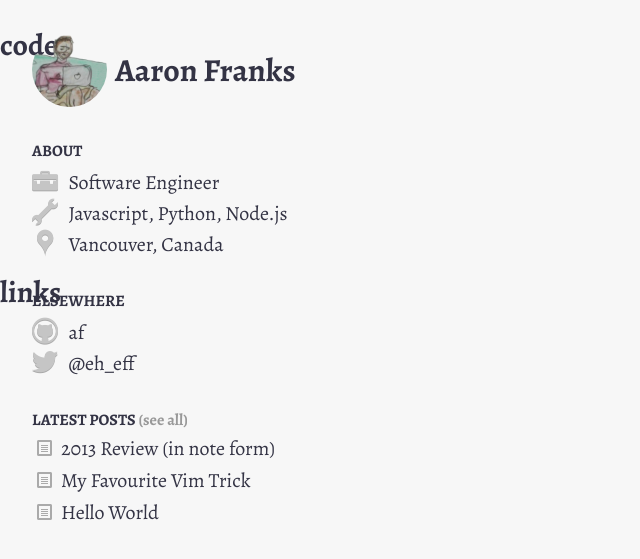
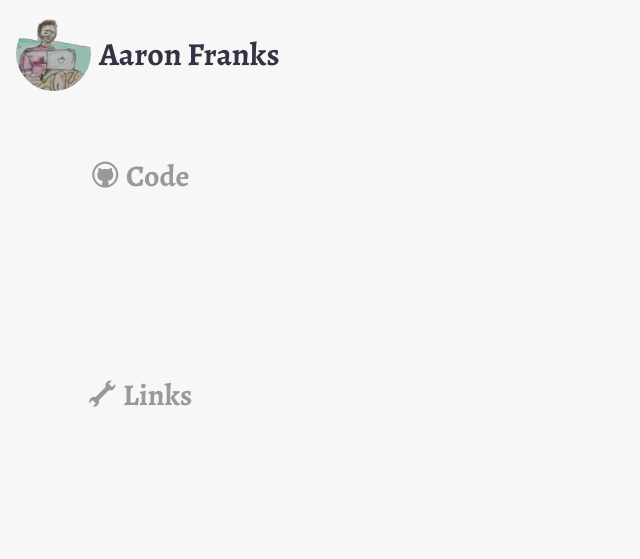
Before and after one commit to af/af.github.com, a Jekyll site: the page built from index.html, in a window 1280 px wide and 900 px high. Shown: the top 559 px of the window, without its empty margins (0-640 px from the left). Built offline with Jekyll 4.4.1, drawn with Linux system fonts in a browser that asks for light colours.

Commit message:
Remove old stuff from homepage.

```diff
--- a/_layouts/base.html
+++ b/_layouts/base.html
@@ -10,35 +10,14 @@
     <title>{{ page.title }}</title>
 </head>
 <body>
-    {{ content }}
-
     <header>
         <a class="title" href="/">
             <img class="avatar" src="/img/couch_tweaked.png" alt="" width="75" height="75" />
             <h1>Aaron Franks</h1>
         </a>
-        <nav>
-            <h2>About</h2>
-            <ul class="about">
-                <li class="work">Software Engineer</li>
-                <li class="tools">Javascript, Python, Node.js</li>
-                <li class="location">Vancouver, Canada</li>
-            </ul>
+    </header>
 
-            <h2>Elsewhere</h2>
-            <ul class="elsewhere">
-                <li class="github"><a href="https://github.com/af">af</a></li>
-                <li class="twitter"><a href="https://twitter.com/eh_eff">@eh_eff</a></li>
-            </ul>
-
-            <h2>Latest posts <a href="/posts">(see all)</a></h2>
-            <ul class="posts">
-            {% for post in site.posts limit:3 %}
-                <li><a href="{{ post.url }}">{{ post.title }}</a></li>
-            {% endfor %}
-            </ul>
-        </nav>
-    </header>
+    {{ content }}
 
     <script>
     if (location.hostname !== 'localhost') {
--- a/assets/main.css
+++ b/assets/main.css
@@ -50,13 +50,7 @@ body {
   color: #334;
 }
 body > header {
-  width: 320px;
-  height: 100%;
-  padding: 2rem;
-  position: fixed;
-  z-index: 10;
-  top: 0;
-  left: 0;
+  padding: 1rem;
 }
 body > header .title {
   display: block;
@@ -86,74 +80,7 @@ body > header h1 {
   margin: 1rem 0;
   margin-right: -2rem;
 }
-body > header h2 {
-  margin: 2rem 0 0.2rem;
-  font-size: 1rem;
-  text-transform: uppercase;
-}
-body > header h2 a {
-  text-transform: none;
-  color: #999;
-}
-body > header a {
-  color: inherit;
-}
-body > header a:hover {
-  color: #6fa933;
-}
-body > header ul {
-  margin: 0;
-  margin-right: -1rem;
-  padding: 0;
-  list-style-type: none;
-}
-body > header .posts li {
-  margin-left: -3px;
-}
-body > header .posts li:before {
-  content: 'f';
-  font: normal 0.8em 'icomoon';
-  width: 1em;
-  text-align: center;
-  margin: 0 0.5em;
-  color: #aaa;
-}
-body > header .work:before,
-body > header .tools:before,
-body > header .location:before,
-body > header .github:before,
-body > header .twitter:before {
-  display: inline-block;
-  width: 1em;
-  position: relative;
-  top: 3px;
-  text-align: center;
-  margin-right: 0.4em;
-  font: normal 1.3em 'icomoon';
-  text-decoration: none;
-  font-style: normal;
-  speak: none;
-  text-shadow: 0 1px 0 #aaa;
-  color: #c5c5c5;
-  -webkit-font-smoothing: antialiased;
-}
-body > header .work:before {
-  content: "\21";
-}
-body > header .tools:before {
-  content: "\22";
-}
-body > header .location:before {
-  content: "\25";
-}
-body > header .twitter:before {
-  content: "\23";
-}
-body > header .github:before {
-  content: "\24";
-}
 .content {
-  margin-left: 320px;
   padding: 0 5rem;
 }
 ul.posts {
@@ -230,30 +157,58 @@ ul.posts li {
     padding: 0 2rem;
   }
 }
-svg.code_graph g.repo a {
+section.homepage {
+  padding: 1rem;
+}
+section.homepage > a {
+  display: block;
+  width: 20%;
+  float: left;
+  text-align: center;
+  color: #999;
+  padding: 2rem 0;
+}
+section.homepage > a:before {
+  font: normal 1.3em 'icomoon';
+  margin-right: 0.3em;
+}
+section.homepage h2 {
+  display: inline;
+}
+section.homepage.code a:before {
+  content: "\24";
+}
+section.homepage.links a:before {
+  content: "\22";
+}
+svg {
+  width: 80%;
+  height: 180px;
+}
+svg g.repo a {
   fill: #aaa;
   opacity: 0.5;
   transition: all 0.4s;
 }
-svg.code_graph g.repo a:hover {
+svg g.repo a:hover {
   opacity: 0.8;
 }
-svg.code_graph g.repo text {
+svg g.repo text {
   font-size: 1rem;
   opacity: 0;
   transition: all 0.4s;
 }
-svg.code_graph g.repo text tspan.language {
+svg g.repo text tspan.language {
   fill: #999;
   font-size: 0.9em;
 }
-svg.code_graph g.repo text.description {
+svg g.repo text.description {
   fill: #333;
   font-size: 0.9rem;
 }
-svg.code_graph g.repo:hover text {
+svg g.repo:hover text {
   opacity: 1;
 }
-svg.code_graph g.repo rect {
+svg g.repo rect {
   fill: transparent;
 }
--- a/index.html
+++ b/index.html
@@ -3,8 +3,12 @@ layout: base
 title: Aaron Franks
 ---
 
-<h2>code</h2>
-<svg class="code_graph"></svg>
+<section class="homepage code">
+    <a href="https://github.com/af"><h2>Code</h2></a>
+    <svg></svg>
+</section>
 
-<h2>links</h2>
-<svg class="links_graph"></svg>
+<section class="homepage links">
+    <a href="http://delicious.com/aaron.franks"><h2>Links</h2></a>
+    <svg></svg>
+</section>
```
Also changed, not shown: css/main.styl (+27 -73 lines), js/homepage.js (+5 -2 lines), assets/main.js.
